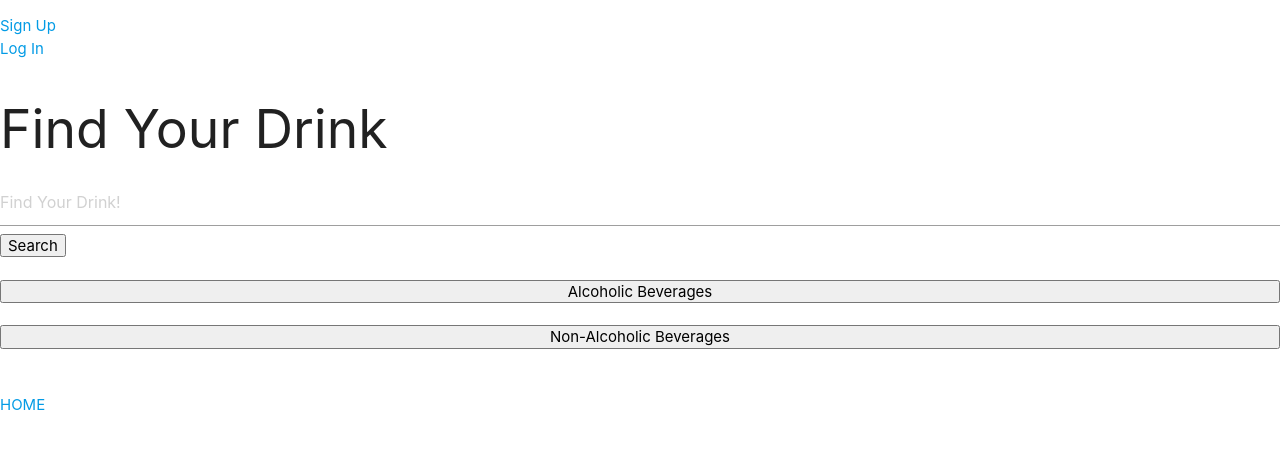
After one commit to ChengjunCao/Drinks-Up, a Django app: page /search in a window 1280 px wide. The commit adds this page. Shown: the top 449 px of the page. Run offline with Django 3.2, Linux system fonts and the light colour scheme.

Commit message:
new work

```diff
--- a/drink_it/settings.py
+++ b/drink_it/settings.py
@@ -78,8 +78,8 @@ DATABASES = {
     'default': {
         'ENGINE': 'django.db.backends.postgresql',
         'NAME': 'drinkIt',
-        # 'USER': 'postgres',
-        # 'PASSWORD': '3708b95c595d49f59da5aa20bb0001d9'
+        'USER': 'postgres',
+        'PASSWORD': '3708b95c595d49f59da5aa20bb0001d9'
     }
 }
 
--- a/main_app/templates/drinks/index.html
+++ b/main_app/templates/drinks/index.html
@@ -6,7 +6,8 @@
     {{ drink.name }}
     <p>Type: {{ drink.type }}</p>
     <p>Price: ${{ drink.price }}</p>
-</a>
+</a> <br>
+<br>
 {% endfor %}
 
 <footer>
--- /dev/null
+++ b/main_app/templates/drinks/search_page.html
@@ -0,0 +1,20 @@
+{% extends 'base.html' %}
+{% block content %}
+
+<h2>Find Your Drink</h2>
+
+<form action="{% url 'result' %}" method="POST">
+    {% csrf_token %}
+    <input type="search" name="drink_name" placeholder="Find Your Drink!">
+    <button type="submit">Search</button>
+</form>
+<br>
+
+<button type="submit">Alcoholic Beverages</button>
+<br>
+<button type="submit">Non-Alcoholic Beverages</button><br>
+<br>
+
+<a href="/home/">HOME</a>
+
+{% endblock %}
--- a/main_app/templates/home.html
+++ b/main_app/templates/home.html
@@ -11,6 +11,6 @@
     </a>
   {% endif %}
 {% endfor %}
-<a href="">Search Drink</a>
+<a href="/search">Search Drink</a>
 <a href="{% url 'drinks_create' %}">Add Drink</a>
 {% endblock %}
--- a/main_app/urls.py
+++ b/main_app/urls.py
@@ -9,5 +9,8 @@ urlpatterns = [
     path('drinks/create/', views.DrinkCreate.as_view(), name='drinks_create'),
     path('drinks/<int:pk>/update/', views.DrinkUpdate.as_view(), name='drinks_update'),
     path('drinks/<int:pk>/delete/', views.DrinkDelete.as_view(), name='drinks_delete'),
+    path('search', views.search_page, name='search'),
+    path('search/result', views.search_result, name='result'),
+
     path('accounts/signup/', views.signup, name='signup'),
 ]
--- a/main_app/views.py
+++ b/main_app/views.py
@@ -49,3 +49,13 @@ def signup(request):
   form = UserCreationForm()
   context = {'form': form, 'error_message': error_message}
   return render(request, 'registration/signup.html', context)
+
+def search_page(request):
+  return render(request, 'drinks/search_page.html')
+
+def search_result(request):
+  search = request.POST['drink_name']
+  # print('Searching for', search)
+  results = Drink.objects.filter(name__contains=search)
+  # print (results)
+  return render(request, 'drinks/result.html', {'results': results})
```
Also changed, not shown: main_app/templates/drinks/result.html (added, +20 -0 lines), main_app/models.py (line endings or trailing spaces).
